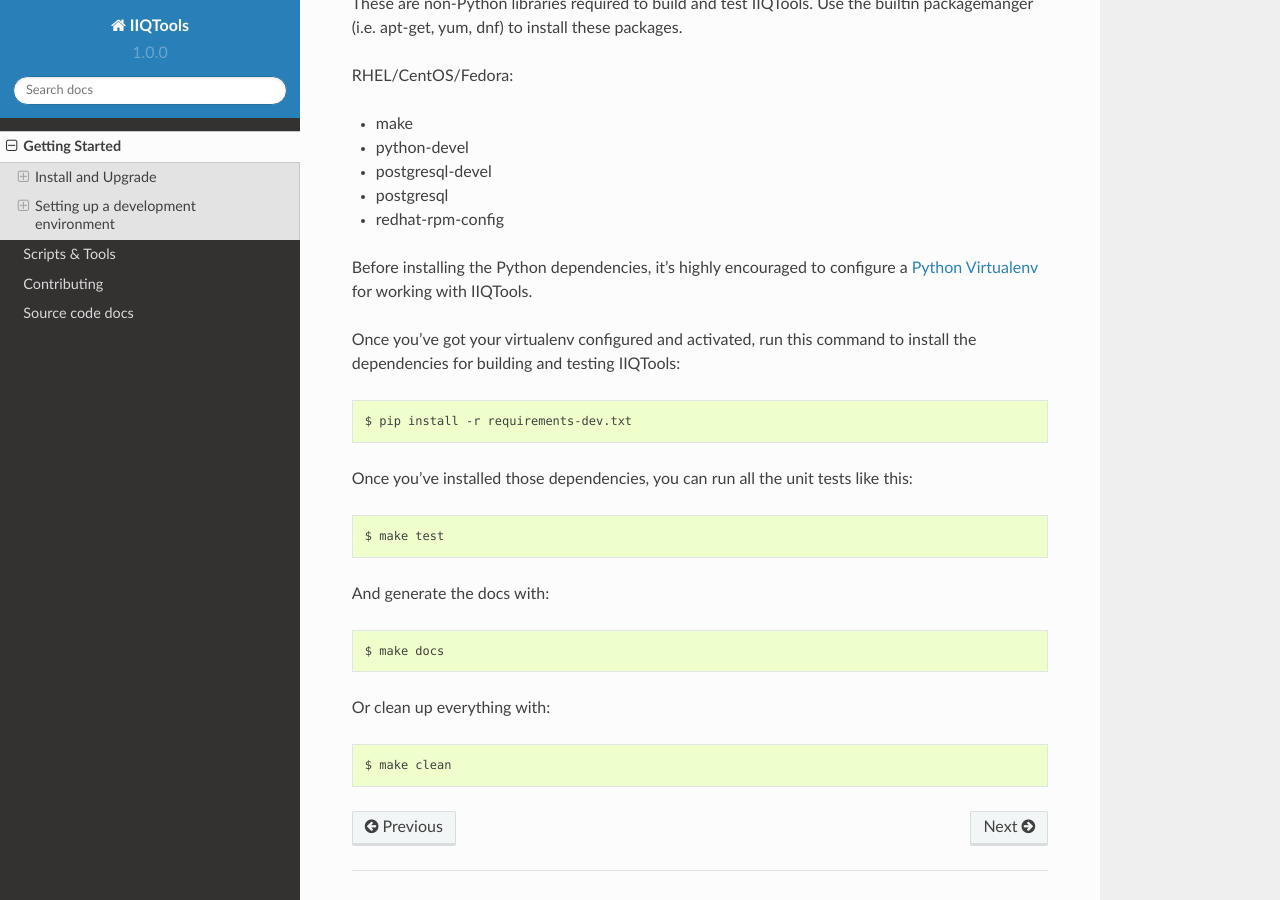
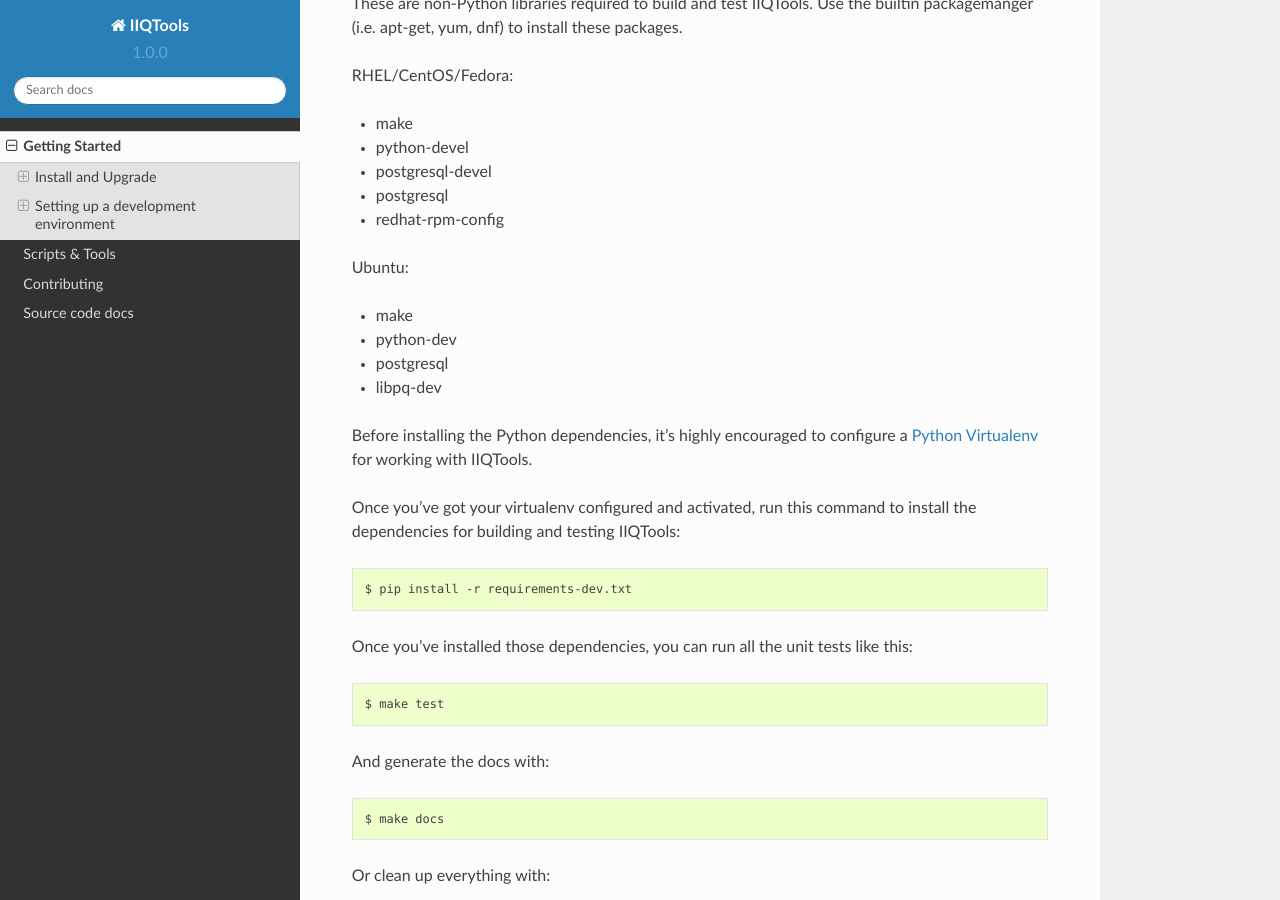
Before and after one commit to willnx/iiqtools, a Sphinx documentation site: the page built from docs/source/getting_started.rst, in a window 1280 px wide and 900 px high, scrolled down 1048 px. Built offline with Sphinx 7.4.7 and the Read the Docs theme 2.0.0, drawn with Linux system fonts in a browser that asks for light colours.

Commit message:
added deps to getting started docs for Ubuntu

```diff
--- a/docs/source/getting_started.rst
+++ b/docs/source/getting_started.rst
@@ -55,6 +55,12 @@
 - postgresql
 - redhat-rpm-config
 
+Ubuntu:
+
+- make
+- python-dev
+- postgresql
+- libpq-dev
 
 Before installing the Python dependencies, it's highly encouraged to configure a
 `Python Virtualenv <https://virtualenv.pypa.io/en/stable/>`_ for working with IIQTools.
```
